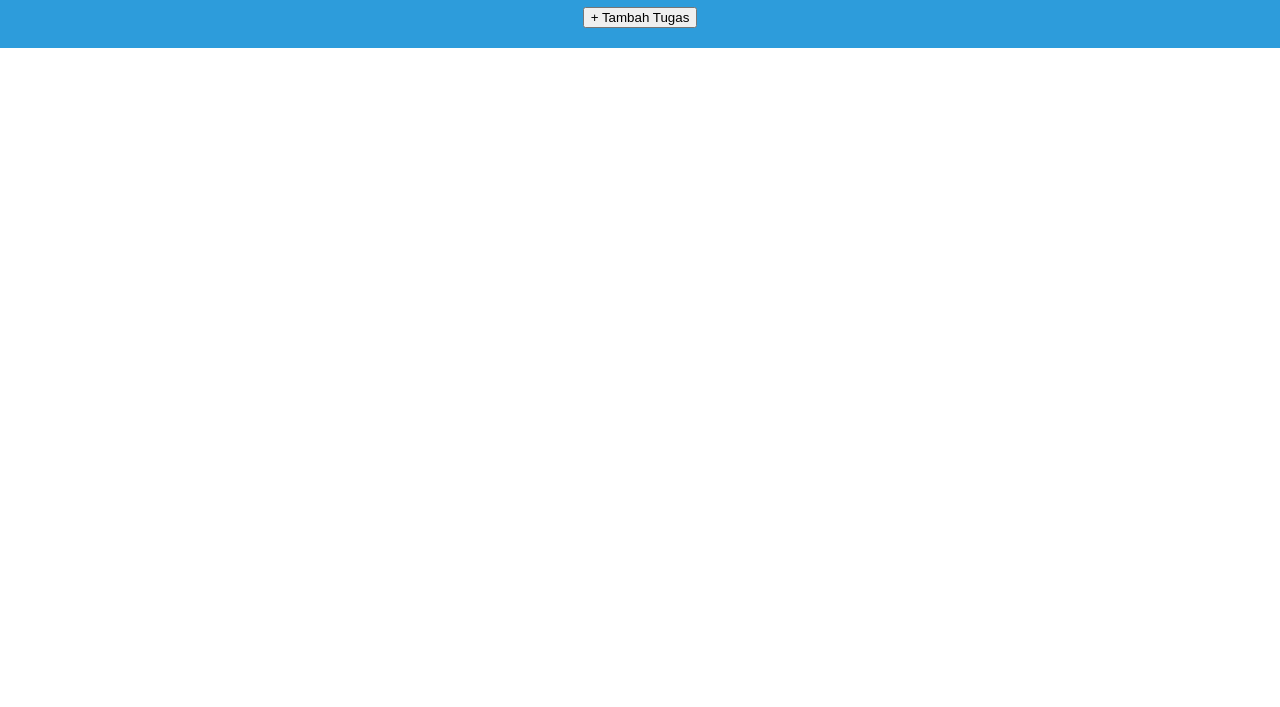
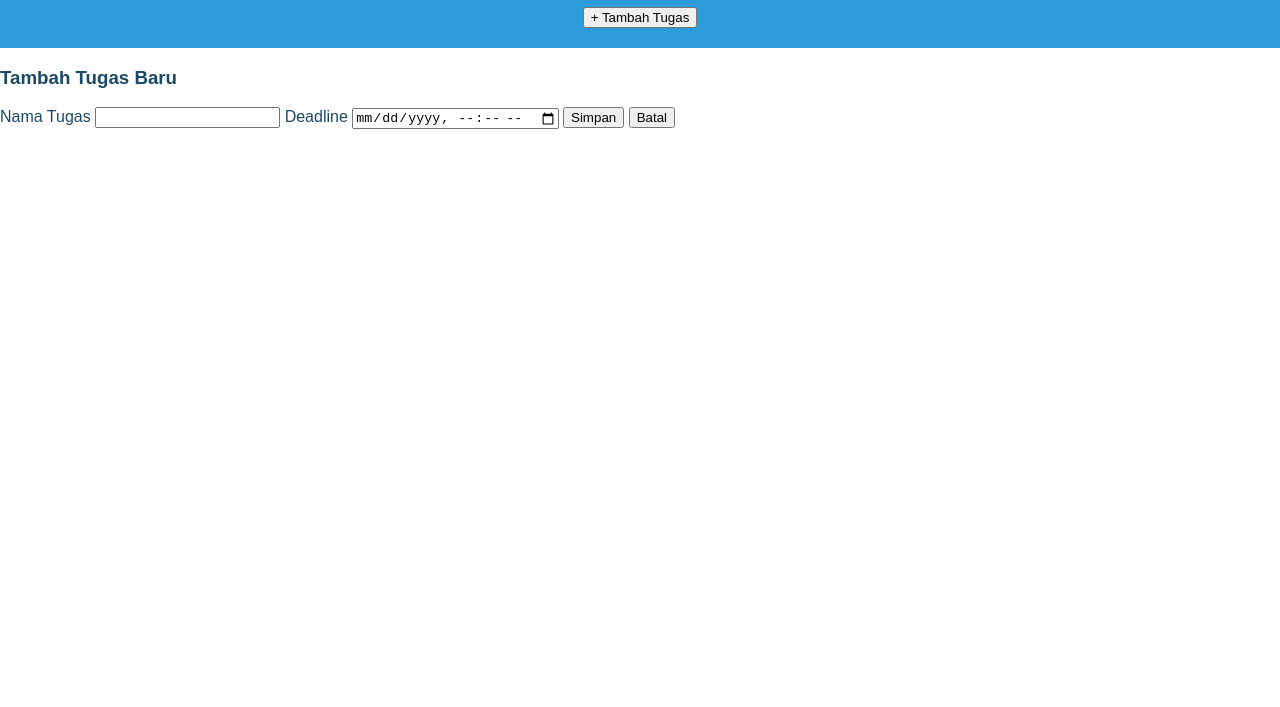
Before and after one commit to belencalista05-collab/Reminder-LMS, a plain HTML site: page index.html in a window 1280 px wide. Shown: the part 93-800 px from the top of the page. Drawn offline with Linux system fonts and the light colour scheme.

Commit message:
Update index.html

```diff
--- a/index.html
+++ b/index.html
@@ -14,6 +14,20 @@
 
   <main>
     <section id="task-list"></section>
+    <div id="taskModal" class="modal">
+  <div class="modal-content">
+    <h3>Tambah Tugas Baru</h3>
+    <label>Nama Tugas</label>
+    <input type="text" id="taskTitle">
+
+    <label>Deadline</label>
+    <input type="datetime-local" id="taskDue">
+
+    <button id="saveTaskBtn" class="btn-primary">Simpan</button>
+    <button id="closeModal" class="btn-secondary">Batal</button>
+  </div>
+</div>
+
   </main>
 
   <script src="script.js"></script>
```
